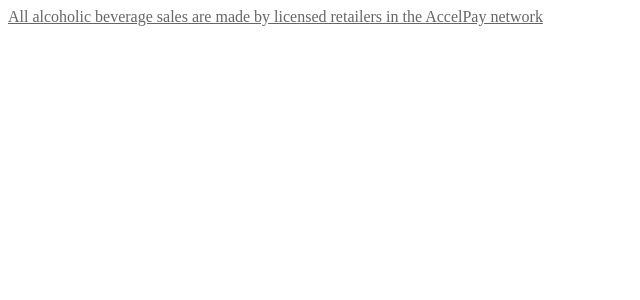
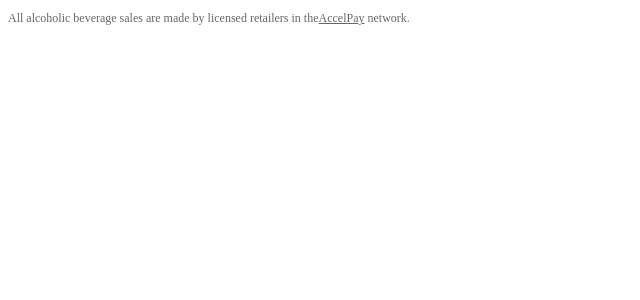
Before and after one commit to hunnidev/accelpay-widget, a Preact app: page / in a window 1280 px wide. Shown: the top 300 px of the page, without its empty margins (0-640 px from the left). Built offline with nearby package versions, Linux system fonts and the light colour scheme.

Commit message:
Adjust notice default stylings

```diff
--- a/src/components/AccelpayNotice.jsx
+++ b/src/components/AccelpayNotice.jsx
@@ -10,8 +10,10 @@ export const AccelpayNotice = () => {
     >
       <span class="accelpay-text">
         All alcoholic beverage sales are made by licensed retailers in the
-        AccelPay network
       </span>
+      <span class="accelpay-text underlined">AccelPay</span>
+
+      <span class="accelpay-text"> network.</span>
 
       {/* <span class="logo-span">
         <AccelpayLogo />
--- a/src/styles/AccelpayNotice.scss
+++ b/src/styles/AccelpayNotice.scss
@@ -1,14 +1,21 @@
 a.accelpay-notice-container {
   color: inherit;
-  text-decoration: underline;
+  text-decoration: none;
   display: block;
 
   span {
     &.accelpay-text {
+      font-size: 12px;
+      text-decoration: none;
       opacity: 0.6;
       cursor: pointer;
       &:hover {
         opacity: 0.7;
+      }
+    }
+    &.accelpay-text {
+      &.underlined {
+        text-decoration: underline;
       }
     }
     &.logo-span {
```
